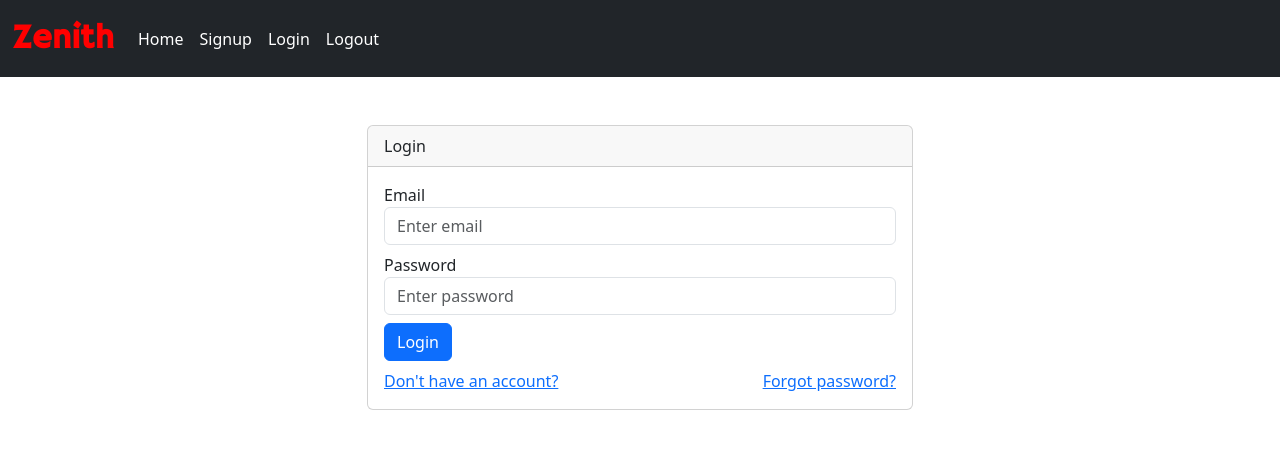
After one commit to PatrickOBrien06/Zenith, a Flask app: page /recovery in a window 1280 px wide. The commit adds this page. Shown: the top 449 px of the page. Run offline with Flask 3, Linux system fonts and the light colour scheme.

Commit message:
added: recovery route and function

```diff
--- a/website/__init__.py
+++ b/website/__init__.py
@@ -16,6 +16,9 @@ def create_app():
     app = Flask(__name__)
     app.config["SQLALCHEMY_DATABASE_URI"] = "sqlite:///project.db"
     app.config['SECRET_KEY'] = os.getenv('FLASK_SECRET_KEY', 'a_default_secret_key')
+    app.config['SESSION_PERMANENT'] = True
+    app.config['PERMANENT_SESSION_LIFETIME'] = 604800
+    # app.config['SESSION_COOKIE_SECURE'] = True
     db.init_app(app)
 
     # Blueprint Setup
--- a/website/auth.py
+++ b/website/auth.py
@@ -1,11 +1,18 @@
 from flask import Flask, Blueprint, render_template, request, flash, session, redirect, url_for
-from .models import User, Schedule, Exercise, Set
+from .models import User
 from . import db
-from flask_login import login_user, logout_user, login_required, current_user
+from flask_login import login_user, logout_user
 from werkzeug.security import generate_password_hash, check_password_hash
+import secrets, string
+from email.mime.text import MIMEText
+from email.mime.multipart import MIMEMultipart
+import smtplib
+import os
+from dotenv import load_dotenv
 
 # Blueprint development
 auth = Blueprint("auth", __name__, template_folder="templates")
+load_dotenv()
 
 # Signup page
 @auth.route("/signup", methods=['POST', 'GET'])
@@ -66,3 +73,51 @@ def login():
 def logout():
     logout_user()
     return redirect(url_for("auth.login"))
+
+# Password Recovery
+@auth.route("/recovery", methods=["POST", "GET"])
+def recovery():
+    if request.method == 'POST':
+
+        # Code generation
+        alphabet = string.ascii_letters + string.digits
+        generated_code = ''.join(secrets.choice(alphabet) for i in range(6))
+        print(generated_code)
+
+        subject = "Password Reset"
+        body = f'Code is {generated_code}'
+        to_email = "pobrien66_s@nlesd.ca"
+        outlook_username = os.getenv('outlook_username')
+        outlook_password = os.getenv('outlook_password')
+
+        # Set up the MIME
+        message = MIMEMultipart()
+        message["From"] = outlook_username
+        message["To"] = to_email
+        message["Subject"] = subject
+
+        # Attach the body to the email
+        print("Attaching")
+        message.attach(MIMEText(body, "plain"))
+
+        # Connect to the Outlook SMTP server
+        print("Connecting")
+        with smtplib.SMTP("smtp.office365.com", 587) as server:
+            print("Connected!")
+
+            # Start TLS Encryption for security
+            print("Starting TLS")
+            server.starttls()
+
+            # Log in to the SMTP server
+            print("Logging In")
+            server.login(outlook_username, outlook_password)
+
+            # Send the email
+            print("Sending")
+            server.sendmail(outlook_username, to_email, message.as_string())
+
+        # Confirmation
+        print("Email sent successfully.")
+
+    return render_template("password_recovery.html")
--- a/website/templates/create_schedule.html
+++ b/website/templates/create_schedule.html
@@ -1,5 +1,5 @@
 {% extends 'base.html' %}
-{% block title %}{% endblock %}
+{% block title %} Zenith - Create Schedule{% endblock %}
 {% block content %}
 <style>
     body {
--- a/website/templates/index.html
+++ b/website/templates/index.html
@@ -1,5 +1,5 @@
 {% extends 'base.html' %}
-{% block title %} Home {% endblock %}
+{% block title %} Zenith - Home {% endblock %}
 {% block content %}
 <style>
     /* Optional custom styles */
--- a/website/templates/login.html
+++ b/website/templates/login.html
@@ -1,5 +1,5 @@
 {% extends 'base.html' %}
-{% block title %}Login{% endblock %}
+{% block title %}Zenith - Login{% endblock %}
 {% block content %}
 <div class="container mt-5">
     <div class="row justify-content-center">
@@ -20,7 +20,10 @@
               </div>
               <button type="submit" class="btn btn-primary mb-2">Login</button>
             </form>
+            <div class="links d-flex justify-content-between">
             <a href="/signup">Don't have an account?</a>
+            <a href="/recovery">Forgot password?</a>
+          </div>
           </div>
         </div>
       </div>
--- /dev/null
+++ b/website/templates/password_recovery.html
@@ -0,0 +1,32 @@
+{% extends "base.html" %}
+{% block title %} Zenith - Password Recovery {% endblock %}
+{% block content %}
+<div class="container mt-5">
+  <div class="row justify-content-center">
+    <div class="col-md-6">
+      <div class="card">
+        <div class="card-header">
+          Login
+        </div>
+        <div class="card-body">
+          <form method="post">
+            <div class="form-group">
+              <label for="loginEmail">Email</label>
+              <input type="text" name="email" class="form-control mb-2" id="loginEmail" placeholder="Enter email">
+            </div>
+            <div class="form-group">
+              <label for="loginPassword">Password</label>
+              <input type="password" name="password" class="form-control mb-2" id="loginPassword" placeholder="Enter password">
+            </div>
+            <button type="submit" class="btn btn-primary mb-2">Login</button>
+          </form>
+          <div class="links d-flex justify-content-between">
+          <a href="/signup">Don't have an account?</a>
+          <a href="/recovery">Forgot password?</a>
+        </div>
+        </div>
+      </div>
+    </div>
+  </div>
+</div>
+{% endblock %}
--- a/website/templates/run_schedule.html
+++ b/website/templates/run_schedule.html
@@ -1,5 +1,5 @@
 {% extends 'base.html' %}
-{% block title %}Run Schedule{% endblock %}
+{% block title %}Zenith - Start Schedule{% endblock %}
 {% block content %}
 <style>
 
--- a/website/templates/signup.html
+++ b/website/templates/signup.html
@@ -1,5 +1,5 @@
 {% extends 'base.html' %}
-{% block title %}Signup{% endblock %}
+{% block title %}Zenith - Signup{% endblock %}
 {% block content %}
 <div class="container mt-5">
     <div class="row justify-content-center">
```
Also changed, not shown: instance/project.db.
